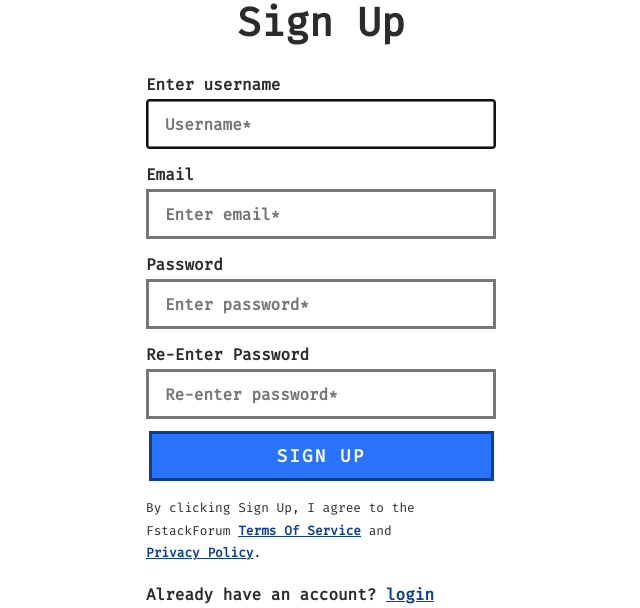
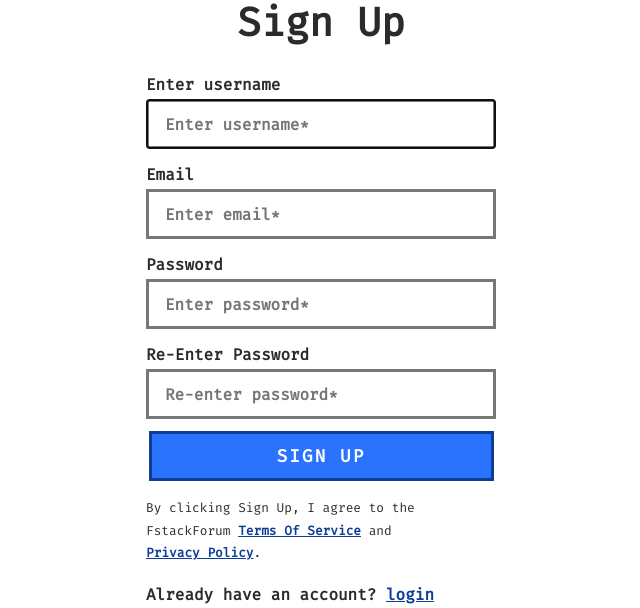
Before and after one commit to brandon-wallace/fstack-forum, a Flask app: page /signup in a window 1280 px wide. Shown: the part 257-865 px from the top of the page, without its empty margins (319-959 px from the left). Run offline with Flask 2, Linux system fonts and the light colour scheme; some libraries are stand-ins or nearby versions.

Commit message:
Minor change

```diff
--- a/application/templates/auth/signup.html
+++ b/application/templates/auth/signup.html
@@ -15,7 +15,7 @@
       {{ form.csrf_token }}
 
       {{ displayField(form.username.label) }}
-      {{ displayField(form.username, 'Username*', autofocus=true) }}
+      {{ displayField(form.username, 'Enter username*', autofocus=true) }}
       {{ displayField(form.email.label) }}
       {{ displayField(form.email, 'Enter email*') }}
       {{ displayField(form.password.label) }}
```
